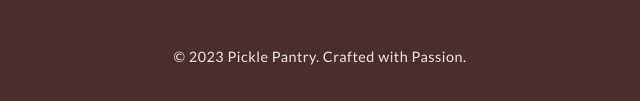
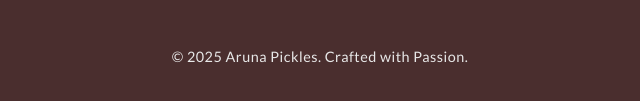
Before and after one commit to host-2436/B-PAGE, a plain HTML site: page index.html in a window 1280 px wide. Shown: the part 6457-6558 px from the top of the page, 320-960 px from the left. Drawn offline with nearby package versions, Linux system fonts and the light colour scheme.

Commit message:
Update index.html

```diff
--- a/index.html
+++ b/index.html
@@ -224,7 +224,7 @@
                 <a href="https://youtube.com/@arunasagiraju-i7g?si=A7PipeQQuzUYfv45"   aria-label="youtube"><i class="fab fa-youtube"></i></a>
             </div>
             <div class="copyright">
-                © 2023 Pickle Pantry. Crafted with Passion. <!-- UPDATE YEAR & BRAND -->
+                © 2025 Aruna Pickles. Crafted with Passion. <!-- UPDATE YEAR & BRAND -->
             </div>
         </div>
     </footer>
```
